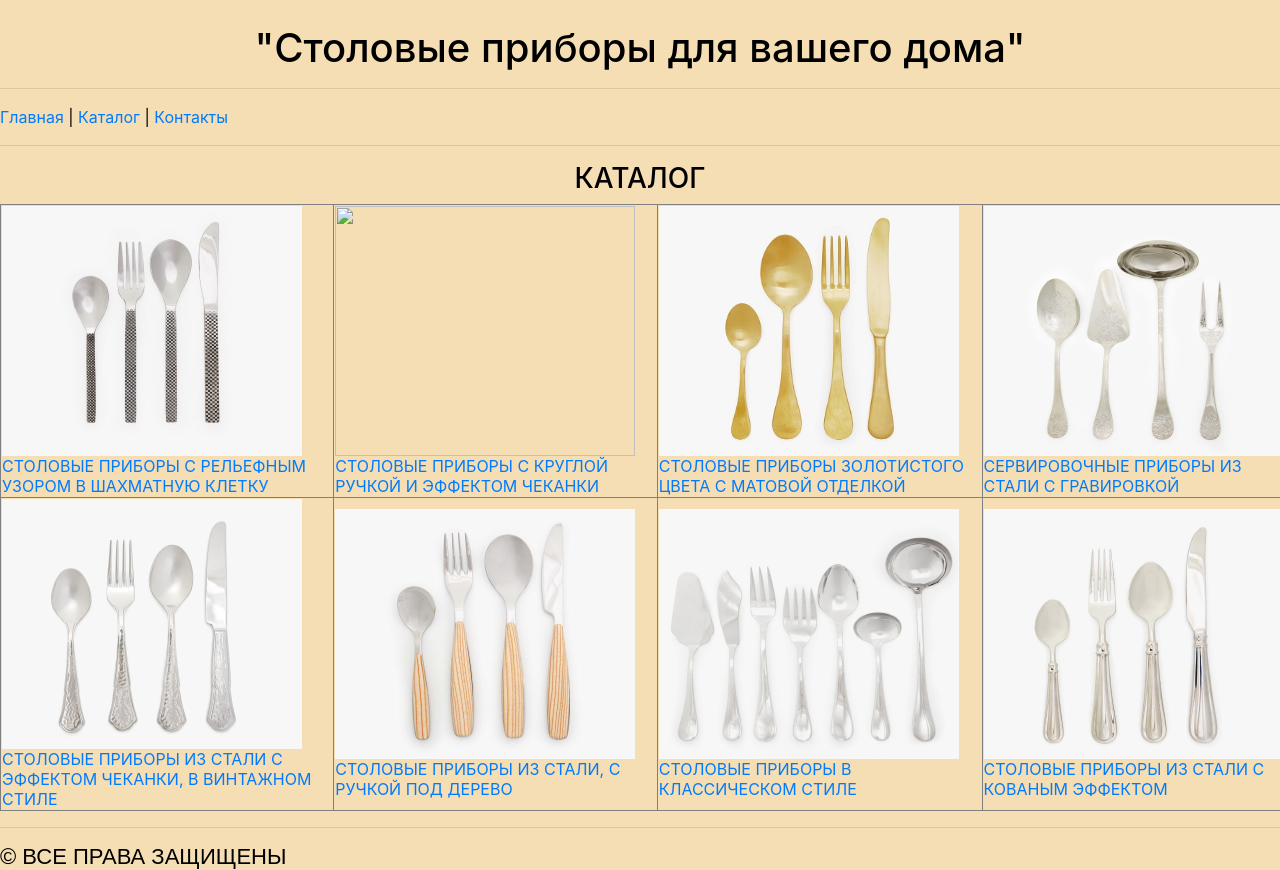
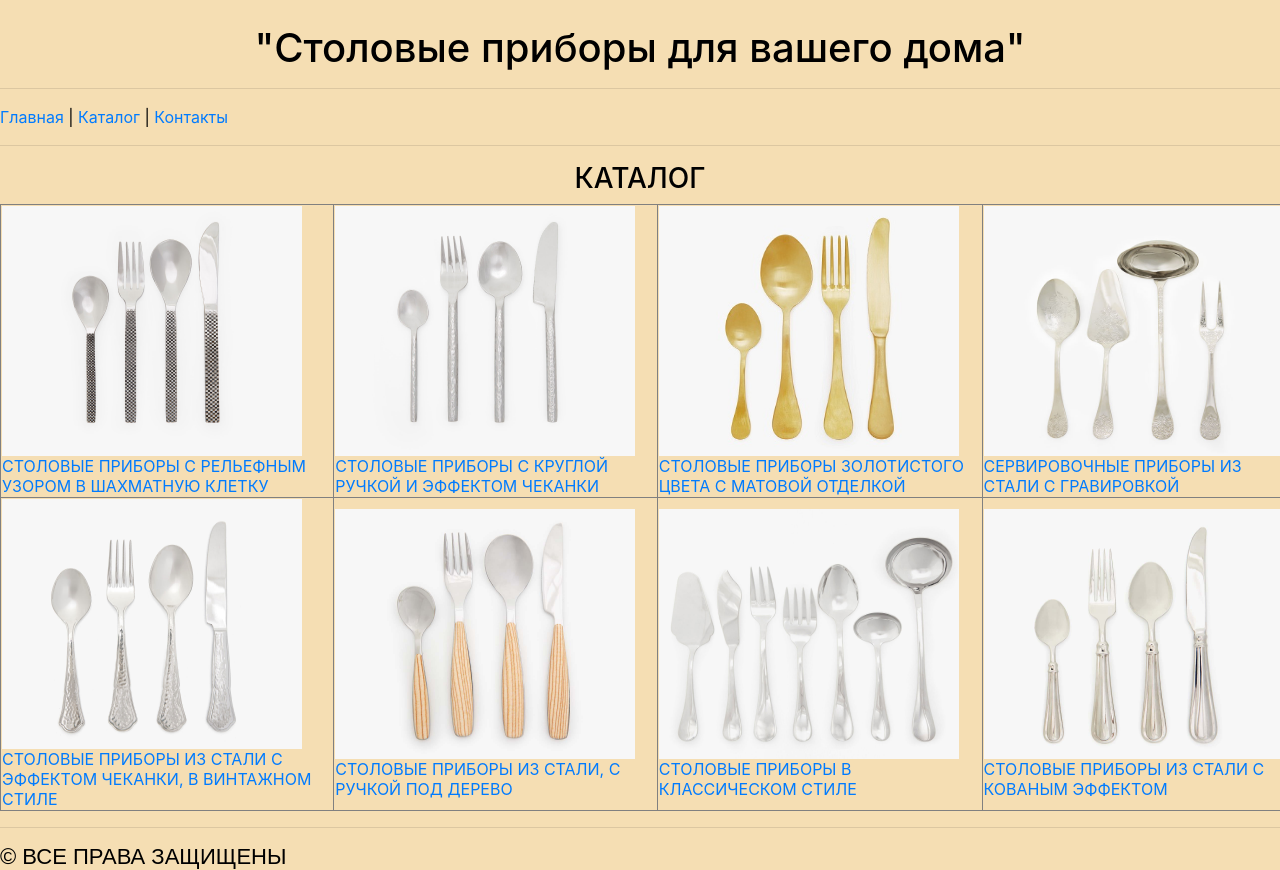
Before and after one commit to polinaBondar/polinaBondar.github.io, a plain HTML site: page catalog.html in a window 1280 px wide. Drawn offline with Linux system fonts and the light colour scheme.

Commit message:
Update catalog.html

```diff
--- a/catalog.html
+++ b/catalog.html
@@ -27,7 +27,7 @@
 
 <TR>
 <TD> <IMG src="13.jpg" width=300 height=250> <br><a href="1.html">СТОЛОВЫЕ ПРИБОРЫ С РЕЛЬЕФНЫМ УЗОРОМ В ШАХМАТНУЮ КЛЕТКУ</a></TD>
-<TD> <IMG src="99.img" width=300 height=250> <br><a href="2.html">СТОЛОВЫЕ ПРИБОРЫ С КРУГЛОЙ РУЧКОЙ И ЭФФЕКТОМ ЧЕКАНКИ</a></TD>
+<TD> <IMG src="99.jpg" width=300 height=250> <br><a href="2.html">СТОЛОВЫЕ ПРИБОРЫ С КРУГЛОЙ РУЧКОЙ И ЭФФЕКТОМ ЧЕКАНКИ</a></TD>
 <TD> <IMG src="20.jpg" width=300 height=250> <br><a href="3.html">СТОЛОВЫЕ ПРИБОРЫ ЗОЛОТИСТОГО ЦВЕТА С МАТОВОЙ ОТДЕЛКОЙ</a></TD>
 <TD> <IMG src="6.jpg" width=300 height=250> <br><a href="4.html">СЕРВИРОВОЧНЫЕ ПРИБОРЫ ИЗ СТАЛИ С ГРАВИРОВКОЙ</a></TD>
 
```
